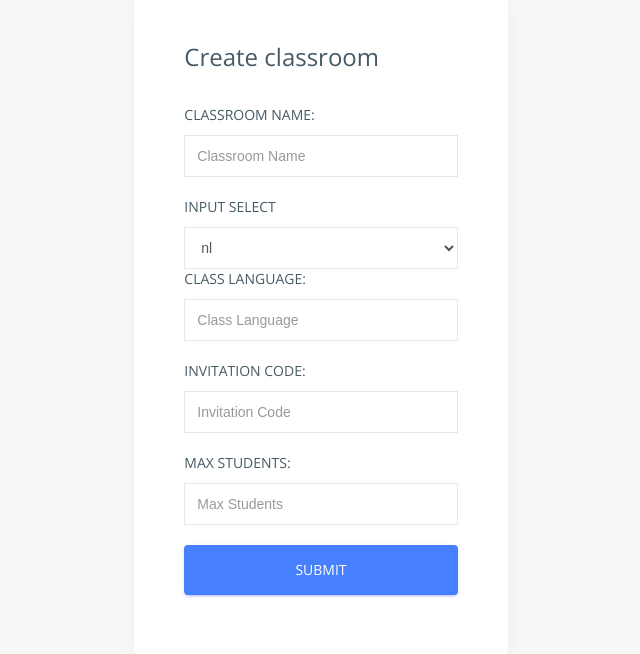
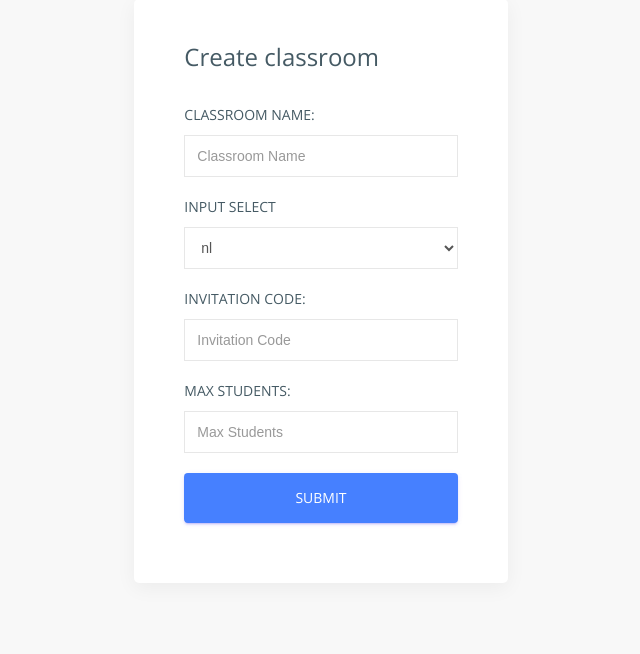
Before and after one commit to RUGSoftEng/2018-ZeeguuDashboard, a Flask app: template zeeguu_dashboard/app/templates/createcohort.html in a window 1280 px wide. Shown: the part 102-756 px from the top of the page, without its empty margins (324-964 px from the left). Run offline with Flask 2, Linux system fonts and the light colour scheme; the template is opened without the code that fills it: values that come from a table or form of the project are taken from there, others are empty; some libraries are stand-ins or nearby versions.

Commit message:
removed duplicated language_id input in add class

```diff
--- a/zeeguu_dashboard/app/templates/createcohort.html
+++ b/zeeguu_dashboard/app/templates/createcohort.html
@@ -42,13 +42,6 @@
                                 <option>es</option>
                                 <option>fr</option>
                             </select>
-
-                            <label>Class language:</label>
-                            <input type="text" class="form-control" id="class_language_id" name="class_language_id"
-                                   placeholder="Class Language">
-                            {% for error in form.class_language_id.errors %}
-                            <span style="color: red;">[{{ error }}]</span>
-                            {% endfor %}
 
                         </div>
 
```
